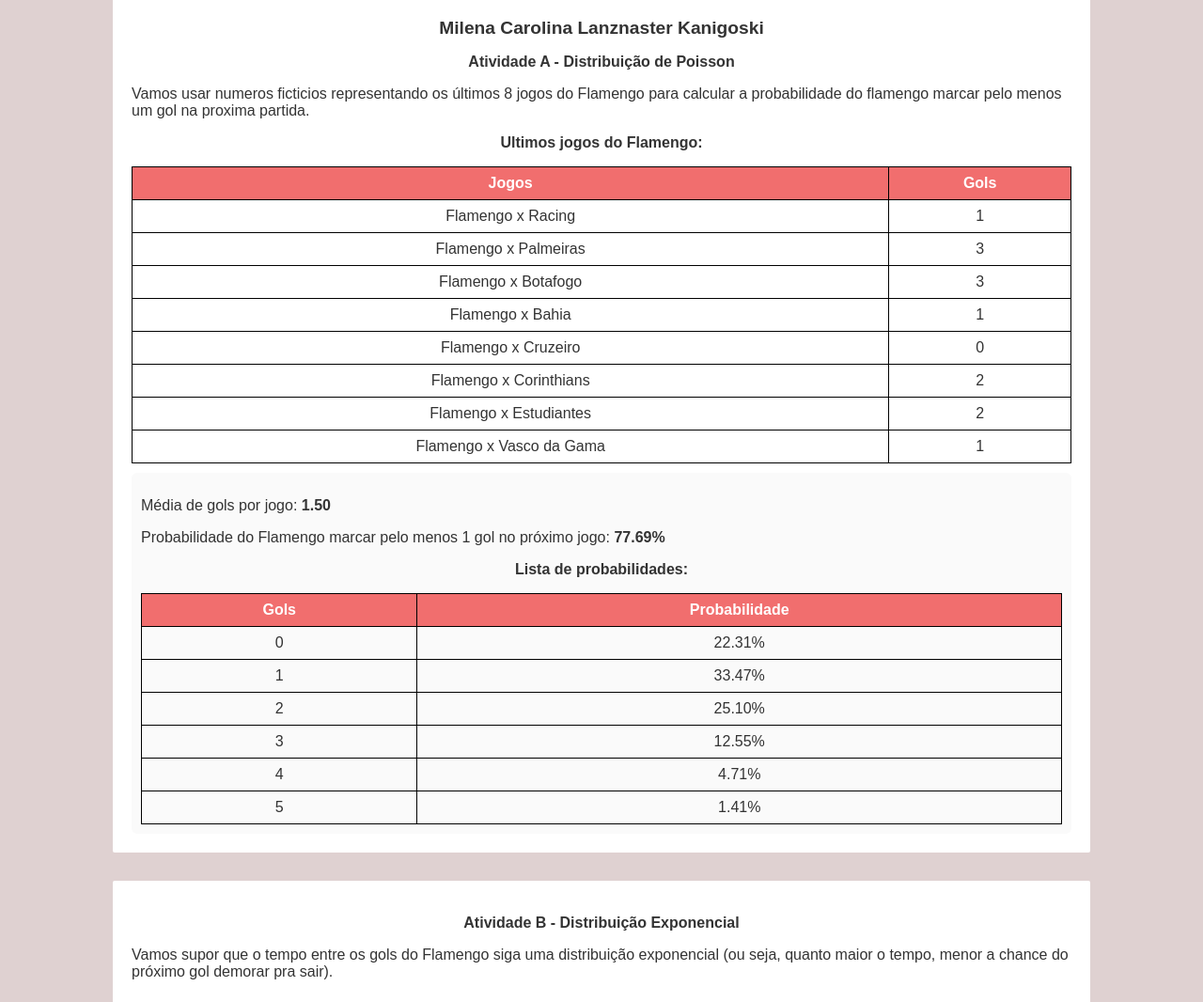
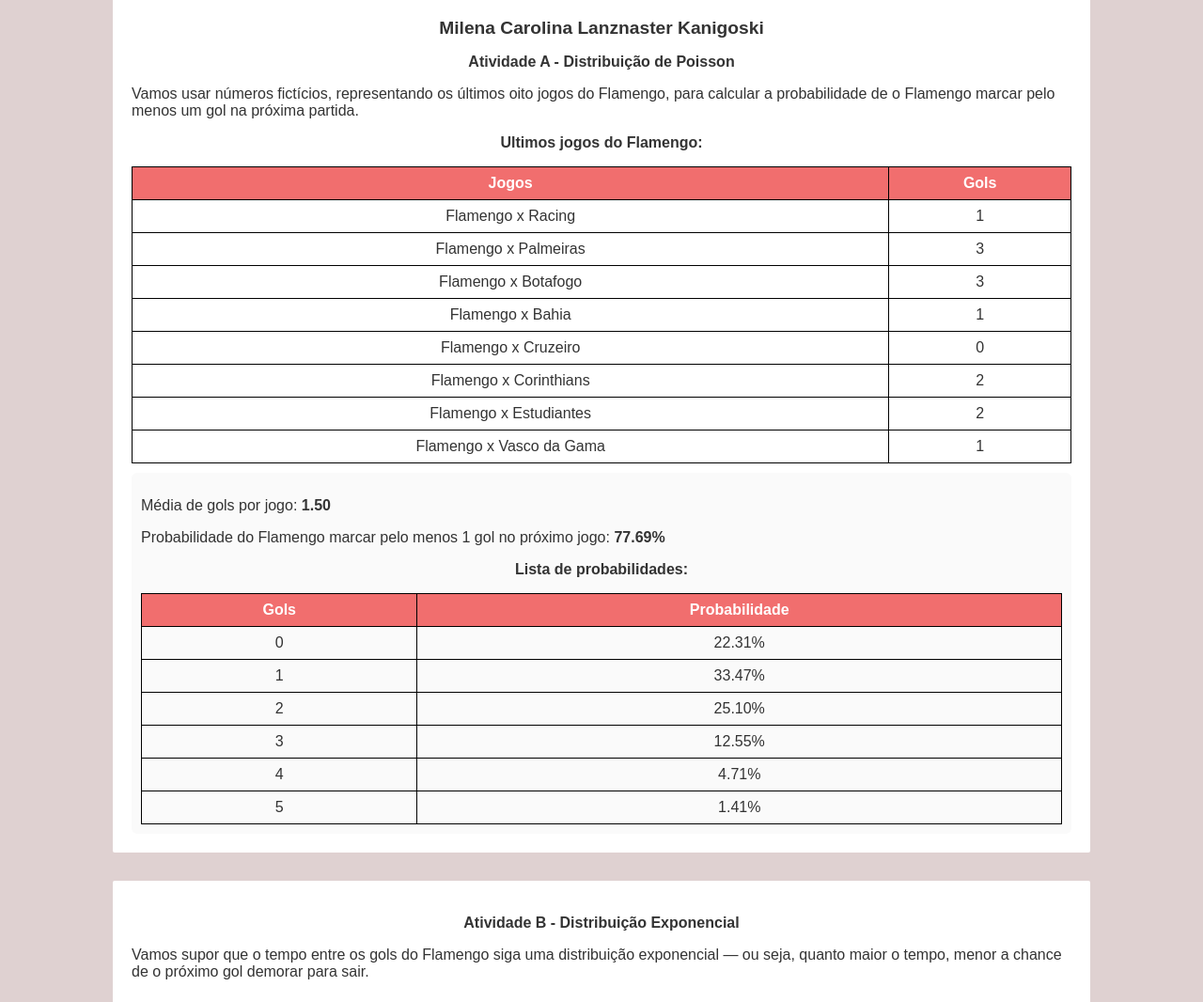
Before and after one commit to milenakanigoski13/Trabalho, a plain HTML site: page index.html in a window 1280 px wide. Shown: the part 214-1280 px from the top of the page at 94% size. Drawn offline with Linux system fonts and the light colour scheme.

Commit message:
Update index.html

```diff
--- a/index.html
+++ b/index.html
@@ -14,7 +14,7 @@
         <h1>Trabalho de Probabilidade</h1>
         <h2> Milena Carolina Lanznaster Kanigoski</h2>
         <h3>Atividade A - Distribuição de Poisson</h3>
-        <p> Vamos usar numeros ficticios representando os últimos 8 jogos do Flamengo para calcular a probabilidade do flamengo marcar pelo menos um gol na proxima partida.</p>
+        <p> Vamos usar números fictícios, representando os últimos oito jogos do Flamengo, para calcular a probabilidade de o Flamengo marcar pelo menos um gol na próxima partida.</p>
 
         <h3>Ultimos jogos do Flamengo:</h3>
         <table>
@@ -60,7 +60,7 @@
     </div>
     <div class="container">
         <h3>Atividade B - Distribuição Exponencial</h3>
-        <p>Vamos supor que o tempo entre os gols do Flamengo siga uma distribuição exponencial (ou seja, quanto maior o tempo, menor a chance do próximo gol demorar pra sair).</p>
+        <p>Vamos supor que o tempo entre os gols do Flamengo siga uma distribuição exponencial — ou seja, quanto maior o tempo, menor a chance de o próximo gol demorar para sair.</p>
 
         <label>Tempo (em minutos): <input id="tempo" type="number" value="20" style="width:80px"></label>
         <button id="btnCalc">Calcular probabilidade</button>
```
